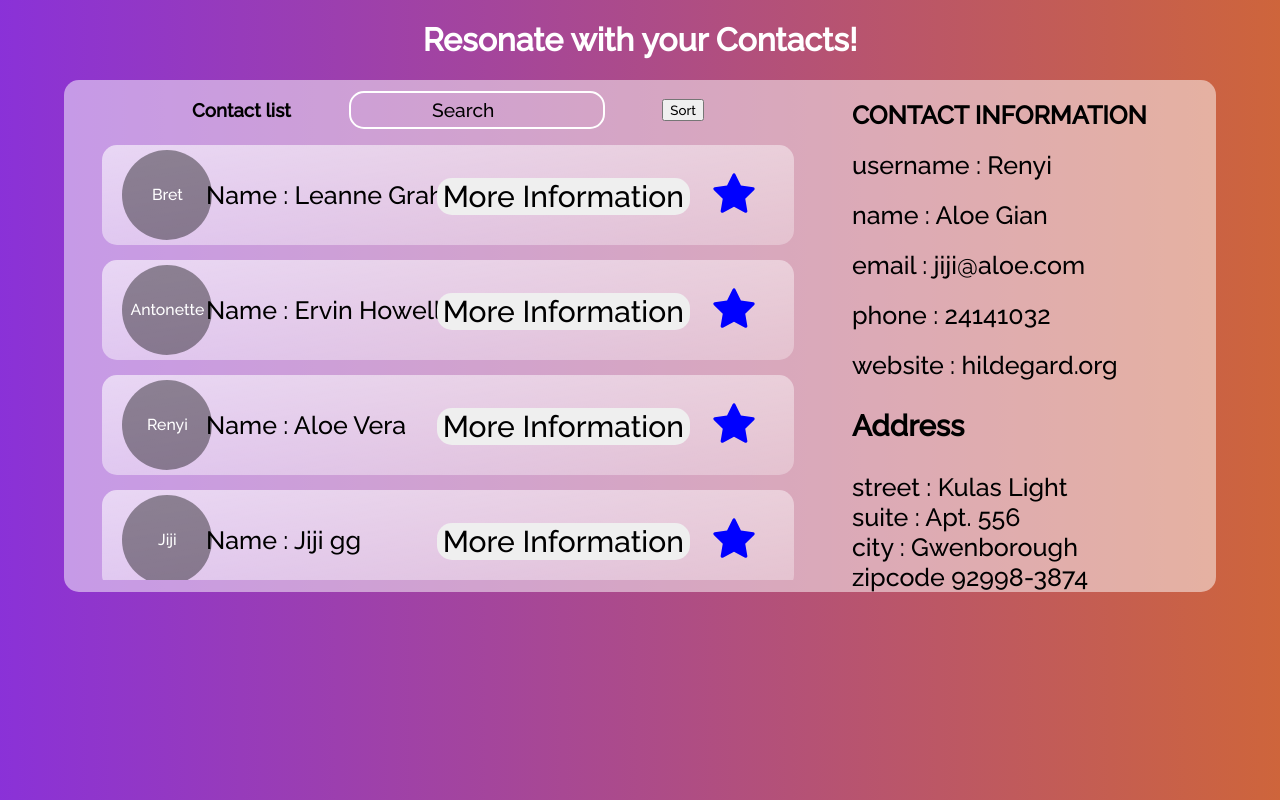
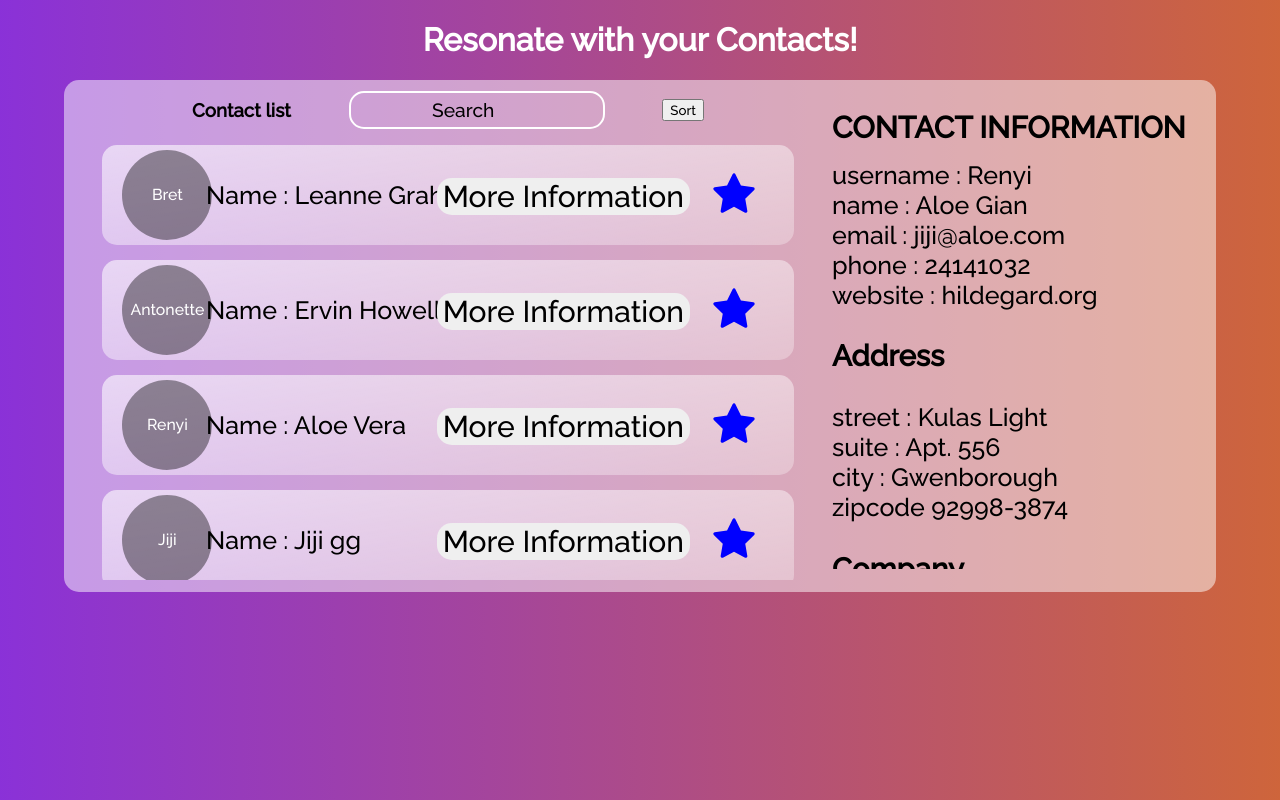
Before and after one commit to Imogi/contact_app, a React (Create React App) app: page / in a window 1280 px wide. Built offline with nearby package versions, Linux system fonts and the light colour scheme.

Commit message:
Worked on the right box CSS

```diff
--- a/src/components/ContactInformation.js
+++ b/src/components/ContactInformation.js
@@ -5,61 +5,20 @@ const ContactInformation = () => {
             <h3 className="innerbox__information__header">CONTACT INFORMATION</h3>
 
             <div className="innerbox__information__scrollableInfo">
-                <div className="innerbox__information__username">
+                <div >
                     username : Renyi
                 </div>
-                <div className="innerbox__information__name">
+                <div >
                     name : Aloe Gian
                 </div>
 
-                <div className="innerbox__information__email">
+                <div >
                     email : jiji@aloe.com
                 </div>
-                <div className="innerbox__information__phone">
+                <div >
                     phone : 24141032
                 </div>
-                <div className="innerbox__information__website">
-                    website : hildegard.org
-                </div>
-
-                <div className="innerbox__information__address">
-                    <h3>Address</h3>
-                    <div>
-                        street : Kulas Light
-                    </div>
-                    <div>
-                        suite : Apt. 556
-                    </div>
-                    <div>
-                        city : Gwenborough
-                    </div>
-                    <div>
-                        zipcode 92998-3874
-                    </div>
-                </div>
-
-                <div className="innerbox__information__company">
-                    <h3>Company</h3>
-                    <div>
-                        name : Romaguera-Crona
-                    </div>
-                    <div>
-                        catchphrase : Multi-layered client-server neural-net
-                    </div>
-                    <div>
-                        bs : harness real-time e-markets
-                    </div>
-                </div><div className="innerbox__information__name">
-                    name : Aloe Gian
-                </div>
-
-                <div className="innerbox__information__email">
-                    email : jiji@aloe.com
-                </div>
-                <div className="innerbox__information__phone">
-                    phone : 24141032
-                </div>
-                <div className="innerbox__information__website">
+                <div >
                     website : hildegard.org
                 </div>
 
--- a/src/index.css
+++ b/src/index.css
@@ -32,7 +32,6 @@ body{
   width: 60vmax;
   height: 40vmax;
   border-radius: 15px 0 0 15px;
-
   display: flex;
   justify-content: center;
 }
@@ -135,6 +134,9 @@ label[for=searchContacts]{
   top: 25%;
 }
 
+/*
+  CSS for right box
+*/
 
 .innerbox__information{
   background: white;
@@ -142,46 +144,33 @@ label[for=searchContacts]{
   width: 30vmax;
   height: 40vmax;
   border-radius: 0 15px 15px 0;
+  text-align: left;
+  position: relative;
+}
+
+.innerbox__information__header{
+  font-size: 30px;
+  position: fixed;
+  margin-bottom: 10px;
+}
+
+.innerbox__information__scrollableInfo{
+  position: relative;
+  font-size: 25px;
+  top: 80px;
+  width: 90%;
+  height: 80%;
   overflow-y: auto;
-  text-align: left;
 }
-.innerbox__information::-webkit-scrollbar{
+.innerbox__information__scrollableInfo::-webkit-scrollbar{
   display: none;
 }
 
-.innerbox__information__header{
-  font-size: 25px;
-  margin: 20px;
+/*
+.innerbox__information__address{
+
 }
 
-.innerbox__information__username{
-  font-size: 25px;
-  margin: 20px;
-}
+.innerbox__information__company{
 
-.innerbox__information__name{
-  font-size: 25px;
-  margin: 20px;
-}
-.innerbox__information__email{
-  font-size: 25px;
-  margin: 20px;
-}
-.innerbox__information__address{
-  font-size: 25px;
-  margin: 20px;
-
-}
-.innerbox__information__phone{
-  font-size: 25px;
-  margin: 20px;
-}
-.innerbox__information__website{
-  font-size: 25px;
-  margin: 20px;
-}
-.innerbox__information__company{
-  font-size: 25px;
-  margin: 20px;
-
-}
+} */
```
